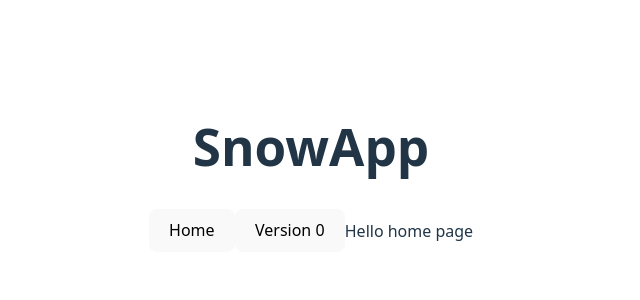
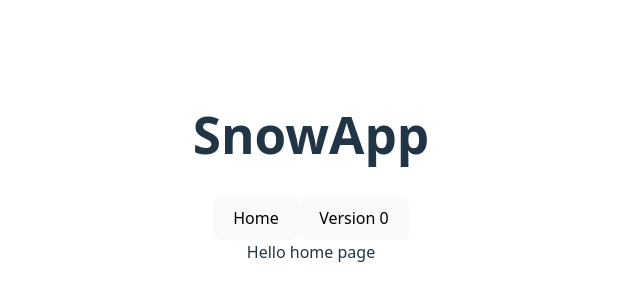
Before and after one commit to huusk0/snowapp-frontend, a React (Vite) app: page / in a window 1280 px wide. Shown: the part 232-532 px from the top of the page, without its empty margins (329-969 px from the left). Built offline with nearby package versions, Linux system fonts and the light colour scheme.

Commit message:
MISC: change homepage text

```diff
--- a/src/App.tsx
+++ b/src/App.tsx
@@ -12,7 +12,7 @@ const App = () => {
         <button>Version 0</button>
       </Link>
       <Routes>
-        <Route path="/" element={<>Hello home page</>} />
+        <Route path="/" element={<div>Hello home page</div>} />
         <Route path="/version0" element={<HomePage_v0 />} />
       </Routes>
     </>
```
